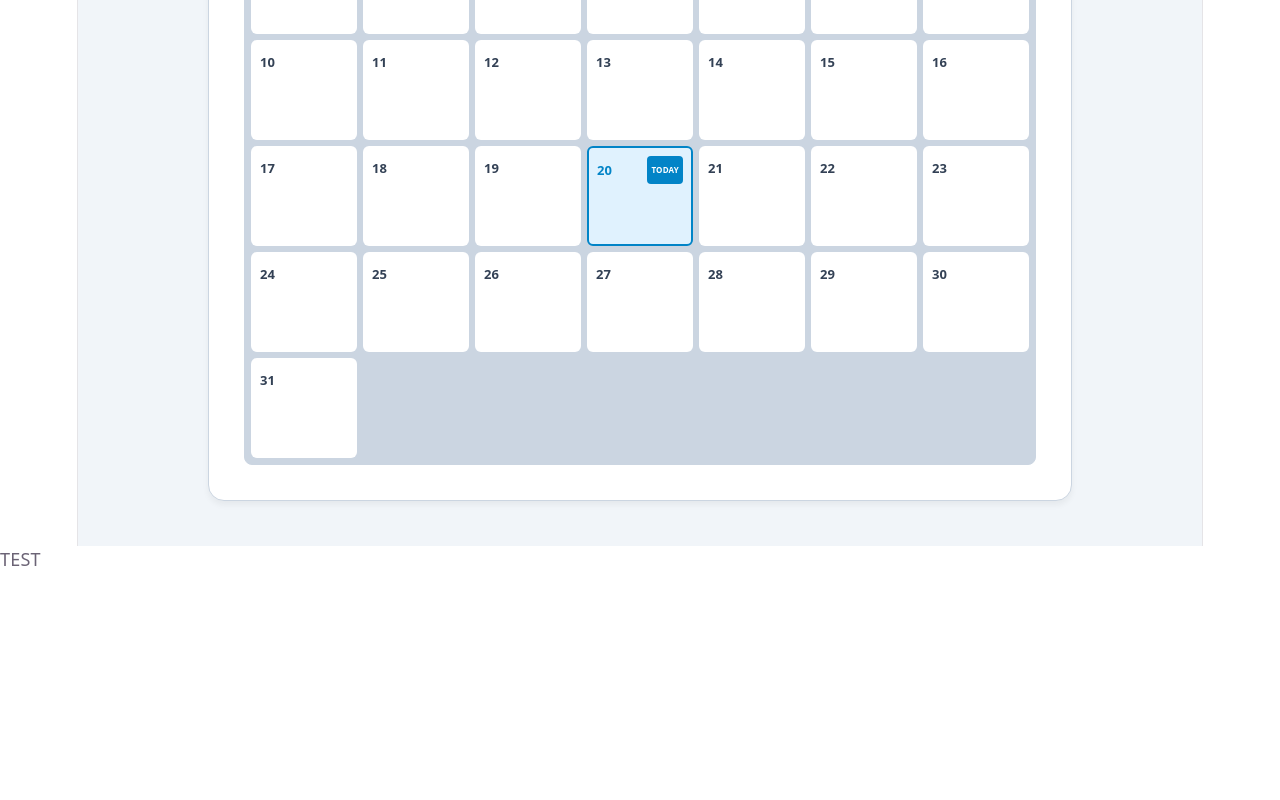
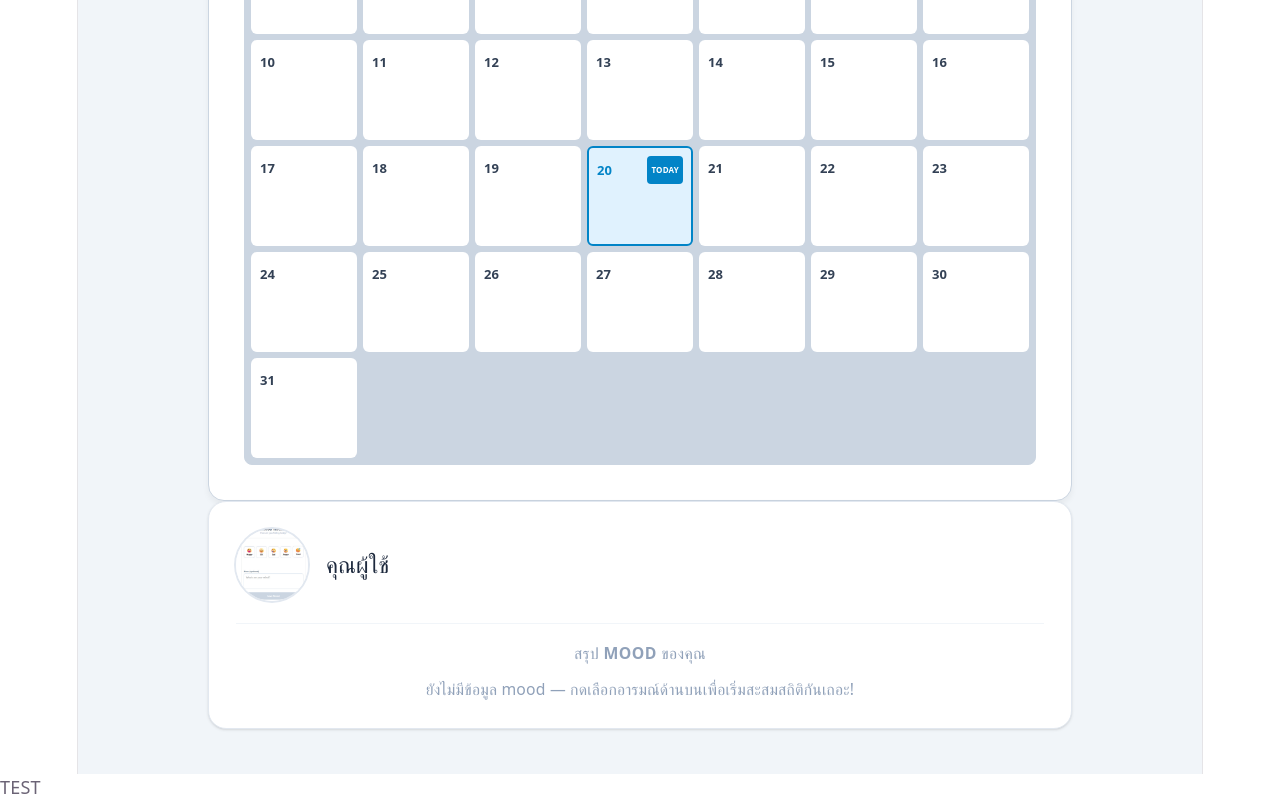
Before and after one commit to rattanachaiss99-max/react-jsd8-build-day, a React (Vite) app: page / in a window 1280 px wide. Shown: the part 1429-2229 px from the top of the page. Before the commit the page ends 2001 px from the top, so only its background shows below. Built offline with nearby package versions, Linux system fonts and the light colour scheme.

Commit message:
Add Userprofiles component to App

```diff
--- a/src/App.tsx
+++ b/src/App.tsx
@@ -4,6 +4,7 @@ import { AddNote } from "./components/AddNote";
 import Calender from "./components/Calender";
 import { MoodStats } from "./components/MoodStats";
 import Mood from "./components/mood";
+import Userprofiles from "./components/Userprofiles";
 
 type Note = { id: string; date: string; text: string };
 
@@ -33,6 +34,7 @@ function App() {
         <MoodStats counts={moodCounts} />
         <AddNote onAdd={addNote} notes={notes} />
         <Calender moodList={notes} theme="" />
+        <Userprofiles counts={moodCounts} />
       </div>
     </div>
   );
```
